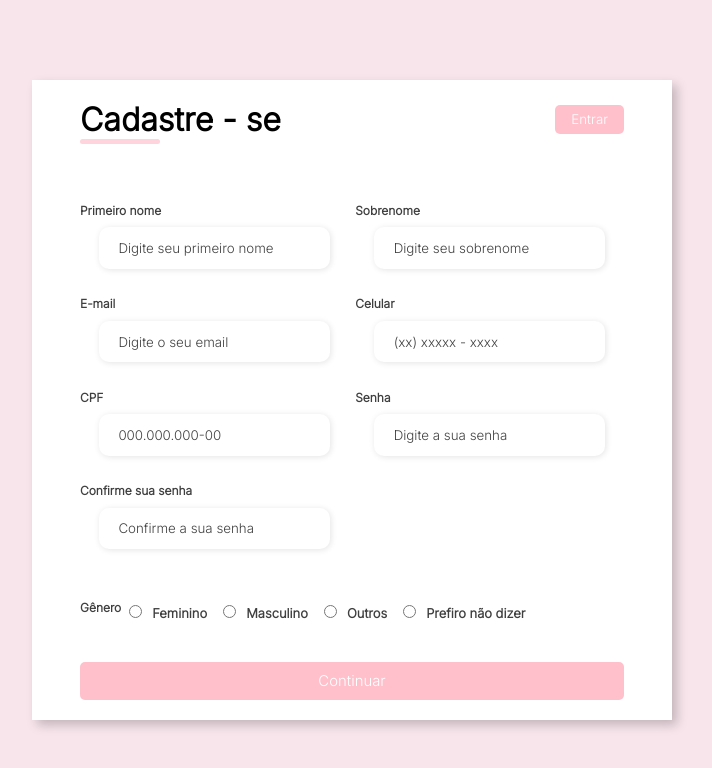
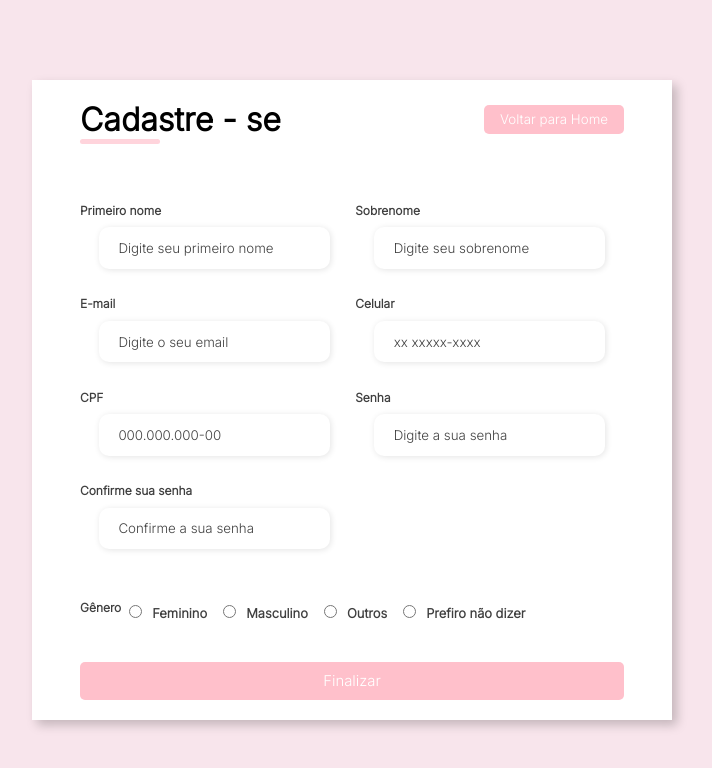
Before and after one commit to ICEI-PUC-Minas-PMV-ADS/pmv-ads-2023-1-e1-proj-web-t9-time1_matchpet, a plain HTML site: page src/html/cadastro.html in a window 1280 px wide. Shown: the whole page, without its empty margins (288-1000 px from the left). Drawn offline with Linux system fonts and the light colour scheme.

Commit message:
Modificar-button-validacao
-Mod. button
-Validar campos

```diff
--- a/src/css/cadastro.css
+++ b/src/css/cadastro.css
@@ -51,12 +51,12 @@ body {
     margin-bottom: 3rem;
 }
 
-.login-button {/* cor do botão */
+.home-button {/* cor do botão */
     display: flex;
     align-items: center;
 }
 
-.login-button button {/* cor do botão */
+.home-button button {/* cor do botão */
     border: none;
     background-color: pink;
     padding: 0.4rem 1rem;
@@ -64,11 +64,11 @@ body {
     cursor: pointer;
 }
 
-.login-button button:hover {/* cor do botão ao passar o mouse */
+.home-button button:hover {/* cor do botão ao passar o mouse */
     background-color: rgb(255, 212, 220);
 }
 
-.login-button button a {/* cor do texto do botão */
+.home-button button a {/* cor do texto do botão */
     text-decoration: none;
     color: #fff;
     font-weight: 500;
--- a/src/html/cadastro.html
+++ b/src/html/cadastro.html
@@ -18,8 +18,8 @@
                         <div class="title">
                             <h1>Cadastre - se</h1>
                         </div>
-                        <div class="login-button">
-                            <button><a href="#">Entrar</a></button>
+                        <div class="home-button">
+                            <button><a href="#">Voltar para Home</a></button>
                         </div>
                     </div>
 
@@ -41,12 +41,12 @@
 
                         <div class="input-box">
                             <label for="number">Celular</label>
-                            <input id="number" type="tel" name="number" placeholder="(xx) xxxxx - xxxx" required>
+                            <input id="number" type="tel" pattern="[0-9]{2}\s[0-9]{5}-[0-9]{4}" name="number" placeholder="xx xxxxx-xxxx" required>
                         </div>
                         <!--é necessário deixar o cpf?-->
                         <div class="input-box">
                             <label for="cpf">CPF</label>
-                            <input id="cpf" type="cpf" name="cpf"  placeholder="000.000.000-00" maxlength="11" required>
+                            <input id="cpf" type="cpf" name="cpf"  pattern="[0-9]{3}.[0-9]{3}.[0-9]{3}-[0-9]{2}" placeholder="000.000.000-00" required>
                         </div>
 
                         <div class="input-box">
@@ -56,7 +56,7 @@
 
                         <div class="input-box">
                             <label for="Confirmpassword">Confirme sua senha</label>
-                            <input id="Confirmpassword" type="Confirmpassword" name="Confirmpassword" placeholder="Confirme a sua senha" required>
+                            <input id="password" type="password" name="password" placeholder="Confirme a sua senha" required>
                         </div>
 
                     </div>
@@ -97,7 +97,7 @@
                     </div>
 
                     <div class="continue-button">
-                        <button><a href="#">Continuar</a></button>
+                        <button><a href="#">Finalizar</a></button>
                     </div>
                 </form>
             </div>
```
